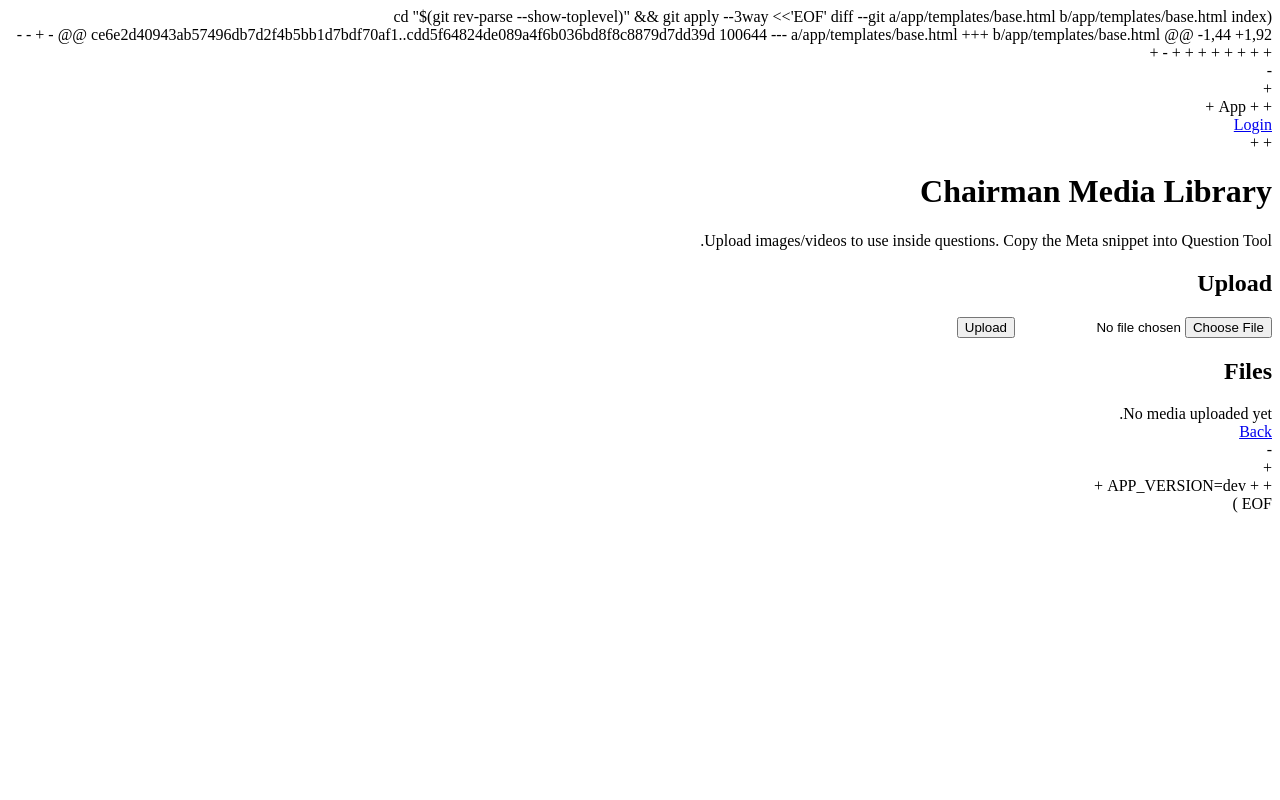
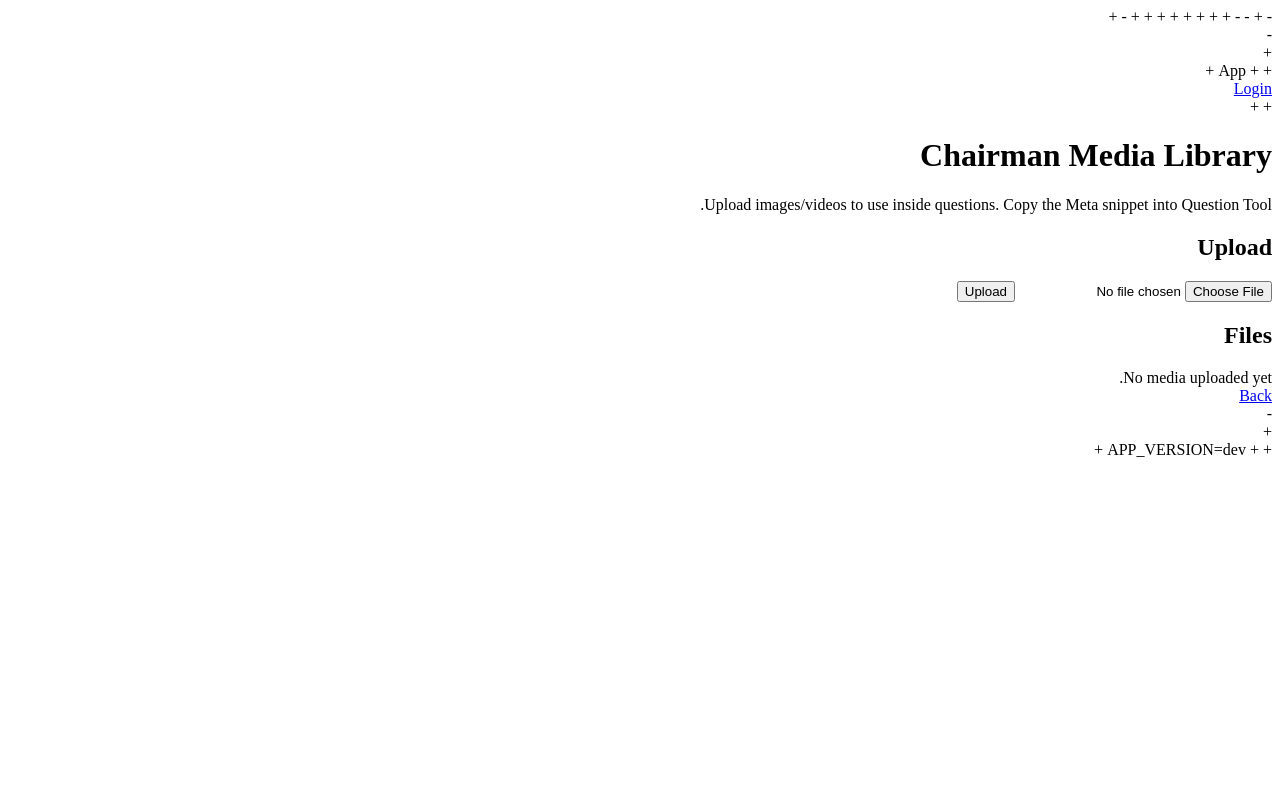
Before and after one commit to Zerox21/Al-Thagher-Skill-Set, a Python web app: template app/templates/chairman_media.html in a window 1280 px wide. Run offline with Jinja, Linux system fonts and the light colour scheme; the template is opened without the code that fills it, so the values that code supplies are empty.

Commit message:
Update base.html

```diff
--- a/app/templates/base.html
+++ b/app/templates/base.html
@@ -1,9 +1,3 @@
- (cd "$(git rev-parse --show-toplevel)" && git apply --3way <<'EOF'
-diff --git a/app/templates/base.html b/app/templates/base.html
-index ce6e2d40943ab57496db7d2f4b5bb1d7bdf70af1..cdd5f64824de089a4f6b036bd8f8c8879d7dd39d 100644
---- a/app/templates/base.html
-+++ b/app/templates/base.html
-@@ -1,44 +1,92 @@
  <!doctype html>
 -<html lang="en">
 +<html lang="{{ app_locale or 'ar' }}" dir="{{ app_text_dir or 'rtl' }}">
@@ -102,6 +96,3 @@ index ce6e2d40943ab57496db7d2f4b5bb1d7bdf70af1..cdd5f64824de089a4f6b036bd8f8c887
    </footer>
  </body>
  </html>
-
-EOF
-)
```
